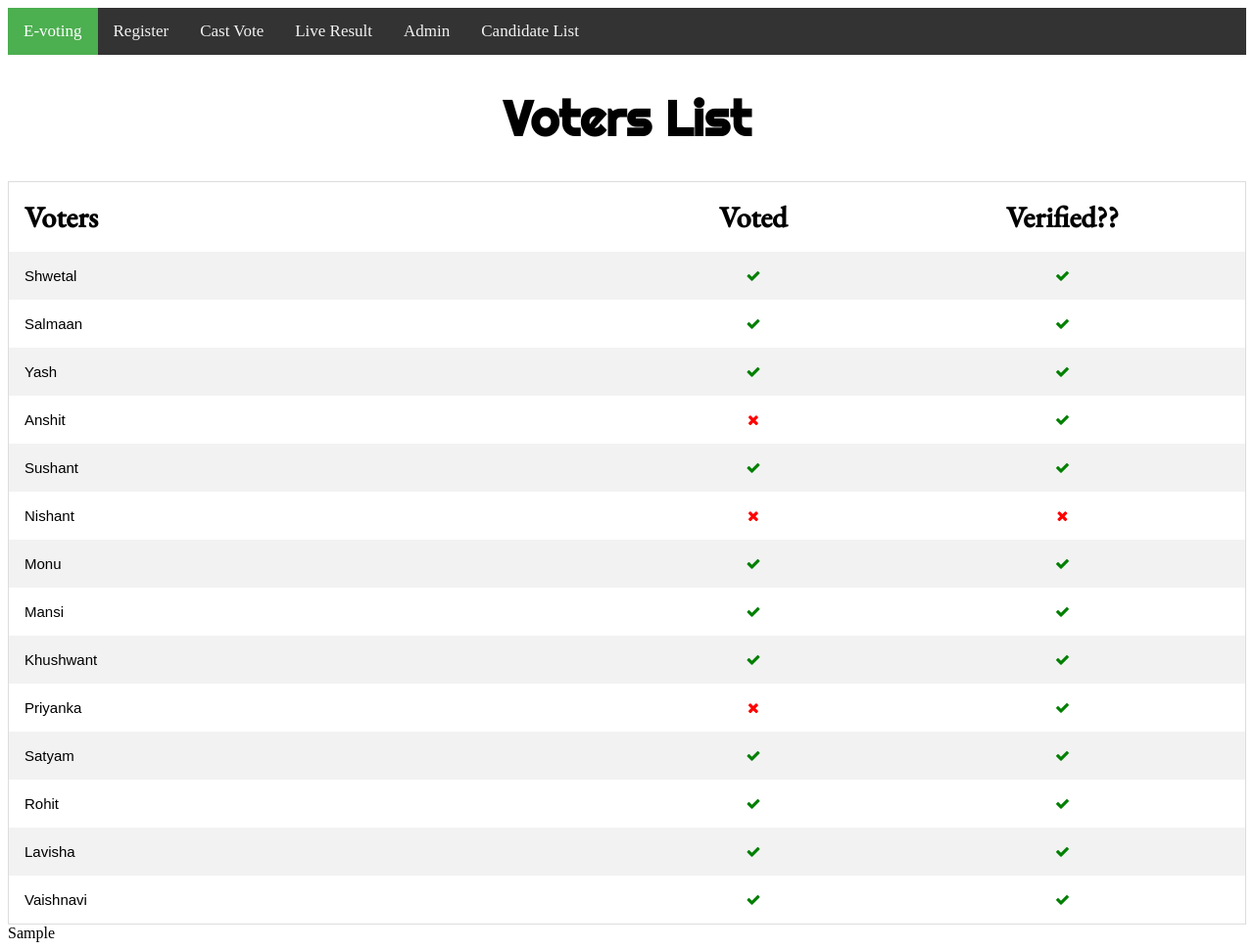
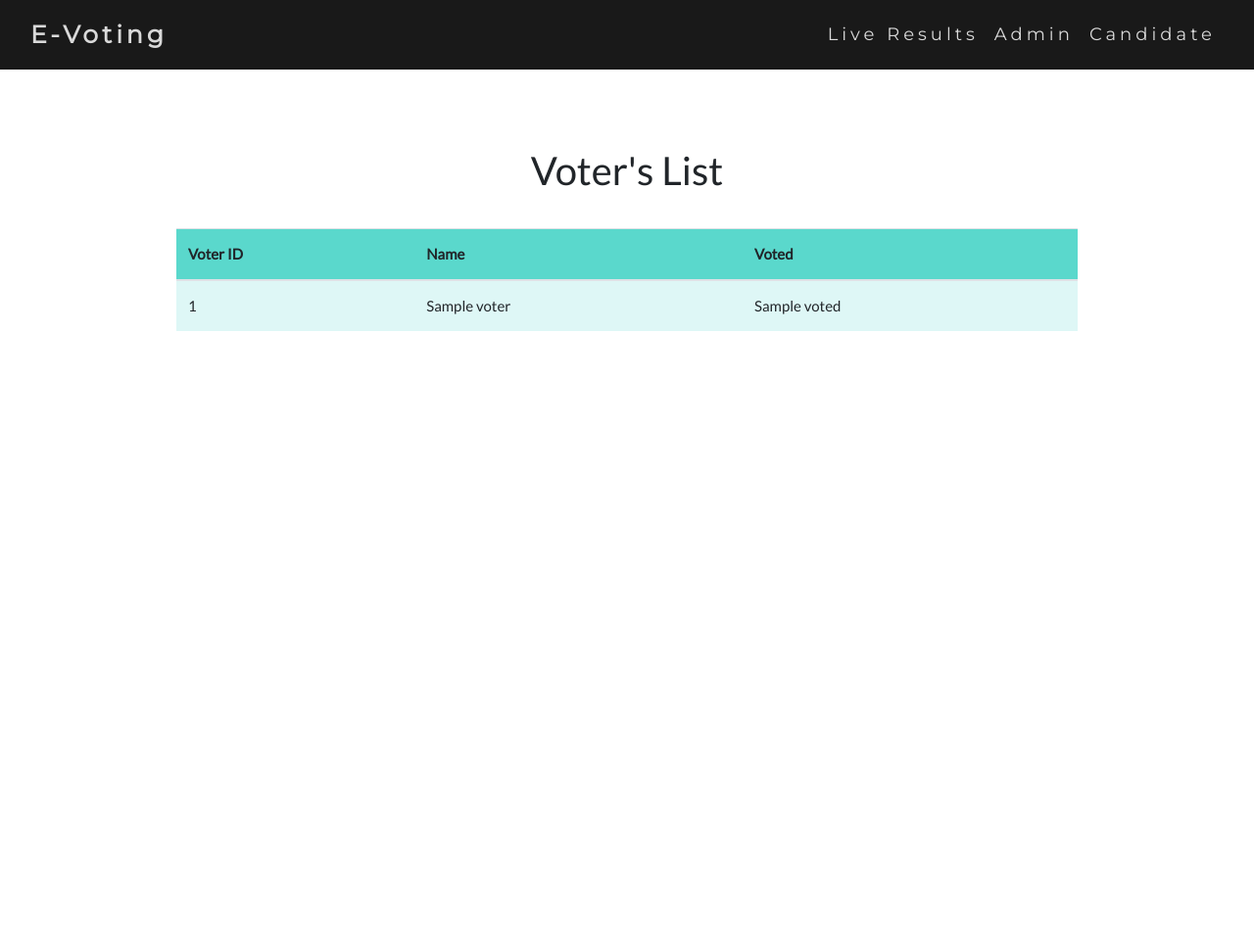
Before and after one commit to Anshit01/e-voting-using-blockchain, a Flask app: template website/app/templates/admin.html in a window 1280 px wide. Shown: the whole page at 98% size. After the commit the page ends 338 px from the top, so only its background shows below. Run offline with Flask 2, Linux system fonts and the light colour scheme; the template is opened without the code that fills it: most values are stand-ins (such as "Sample title", 1, 10 or a date in 2020); some libraries are stand-ins or nearby versions.

Commit message:
created admin page

```diff
--- /dev/null
+++ b/website/app/static/css/admin.css
@@ -0,0 +1,19 @@
+h1{
+    text-align: center;
+}
+
+.body {
+    font-family: 'Ubuntu', sans-serif;
+}
+
+.tab {
+    margin-top: 7%;
+}
+
+.thread-dec {
+    background-color: #5ad8cc;
+}
+
+.row-down {
+    background-color: #def7f6;
+}
--- a/website/app/templates/admin.html
+++ b/website/app/templates/admin.html
@@ -1,168 +1,55 @@
-<!DOCTYPE html>
-<html>
-<head>
-<link href="https://fonts.googleapis.com/css?family=Righteous&display=swap" rel="stylesheet">
-<link href="https://fonts.googleapis.com/css?family=EB+Garamond:500&display=swap" rel="stylesheet">
-<link rel="stylesheet" href="https://cdnjs.cloudflare.com/ajax/libs/font-awesome/4.7.0/css/font-awesome.min.css">
-<meta name="viewport" content="width=device-width, initial-scale=1">
-<style>
-table {
-  border-collapse: collapse;
-  border-spacing: 0;
-  width: 100%;
-  border: 1px solid #ddd;
-}
+{% extends 'base.html' %}
+{% block title %}Voter's List{% endblock %}
 
-td {
-  text-align: center;
-  padding: 16px;
-  font-family: Arial, Helvetica, sans-serif;
-  font-size:15px;
-}
-th {
-  text-align: center;
-  padding: 16px;
-  font-family: 'EB Garamond', serif;
-  font-size:30px;
-}
-th:first-child, td:first-child {
-  text-align: left;
-}
+{% block custom_css %}
+   <link rel="stylesheet" href="static/css/admin.css">
 
-tr:nth-child(even) {
-  background-color: #f2f2f2
-}
+   <!---fonts-->
+    <link href="https://fonts.googleapis.com/css2?family=Ubuntu:wght@300&display=swap" rel="stylesheet">
 
-.fa-check {
-  color: green;
-}
+{% endblock %}
 
-.fa-remove {
-  color: red;
-}
-h1{
-font-family: 'Righteous', cursive;
-text-align:center;
-font-size:50px;
-}
+{% block content %}
 
-.topnav {
-  overflow: hidden;
-  background-color: #333;
-}
+   <div class="container">
 
-.topnav a {
-  float: left;
-  color: #f2f2f2;
-  text-align: center;
-  padding: 14px 16px;
-  text-decoration: none;
-  font-size: 17px;
-}
+       <div class="row">
 
-.topnav a:hover {
-  background-color: #ddd;
-  color: black;
-}
+           <div class="col-10 mx-auto col-sm-10 tab">
 
-.topnav a.active {
-  background-color: #4CAF50;
-  color: white;
-}
+                 <h1>Voter's List</h1><br>
 
-</style>
-</head>
-<body>
+                 <table class="table">
 
-  <div class="topnav">
-    <a class="active" href="/">E-voting</a>
-    <a href="/register">Register</a>
-    <a href="/vote">Cast Vote</a>
-    <a href="/results">Live Result</a>
-    <a href="/voter_list">Admin</a>
-    <a href="/candidate_list">Candidate List</a>
-  </div>
+                      <thead class="thread-dec">
 
-<h1>Voters List</h1>
+                          <tr>
 
-<table>
-    <tr>
-      <th style="width:50%">Voters</th>
-      <th>Voted</th>
-      <th>Verified??</th>
-    </tr>
-    <tr>
-      <td>Shwetal</td>
-      <td><i class="fa fa-check"></i></td>
-      <td><i class="fa fa-check"></i></td>
-    </tr>
-    <tr>
-      <td>Salmaan</td>
-      <td><i class="fa fa-check"></i></td>
-      <td><i class="fa fa-check"></i></td>
-    </tr>
-    <tr>
-      <td>Yash</td>
-      <td><i class="fa fa-check"></i></td>
-      <td><i class="fa fa-check"></i></td>
-    </tr>
-    <tr>
-      <td>Anshit</td>
-      <td><i class="fa fa-remove"></i></td>
-      <td><i class="fa fa-check"></i></td>
-    </tr>
-    <tr>
-        <td>Sushant</td>
-        <td><i class="fa fa-check"></i></td>
-        <td><i class="fa fa-check"></i></td>
-      </tr>
-<tr>
-        <td>Nishant</td>
-        <td><i class="fa fa-remove"></i></td>
-        <td><i class="fa fa-remove"></i></td>
-      </tr>
-<tr>
-        <td>Monu</td>
-        <td><i class="fa fa-check"></i></td>
-        <td><i class="fa fa-check"></i></td>
-      </tr>
-<tr>
-        <td>Mansi</td>
-        <td><i class="fa fa-check"></i></td>
-        <td><i class="fa fa-check"></i></td>
-      </tr>
-<tr>
-        <td>Khushwant</td>
-        <td><i class="fa fa-check"></i></td>
-        <td><i class="fa fa-check"></i></td>
-      </tr>
-<tr>
-        <td>Priyanka</td>
-        <td><i class="fa fa-remove"></i></td>
-        <td><i class="fa fa-check"></i></td>
-      </tr>
-<tr>
-        <td>Satyam</td>
-        <td><i class="fa fa-check"></i></td>
-        <td><i class="fa fa-check"></i></td>
-      </tr>
-<tr>
-        <td>Rohit</td>
-        <td><i class="fa fa-check"></i></td>
-        <td><i class="fa fa-check"></i></td>
-      </tr>
-<tr>
-        <td>Lavisha</td>
-        <td><i class="fa fa-check"></i></td>
-        <td><i class="fa fa-check"></i></td>
-      </tr>
-<tr>
-        <td>Vaishnavi</td>
-        <td><i class="fa fa-check"></i></td>
-        <td><i class="fa fa-check"></i></td>
-      </tr>
-    </table>
-    {{voterList}}
+                            <th scope="col">Voter ID</th>
+                            <th scope="col">Name</th>
+                            <th scope="col">Voted</th>
 
-    </body>
-    </html>
+                          </tr>
+
+                      </thead>
+
+                      <tbody>
+
+                          {% for i in range(voterList|length) %}
+
+                          <tr class="row-down">
+
+                            <td>{{ voterList[i]['voter_id'] }}</td>
+                            <td>{{ voterList[i]['name'] }}</td>
+                            <td>{{ voterList[i]['voted'] }}</td>
+
+
+                          </tr>
+
+                          {% endfor %}
+
+                      </tbody>
+                </table>
+
+
+{% endblock %}
```
